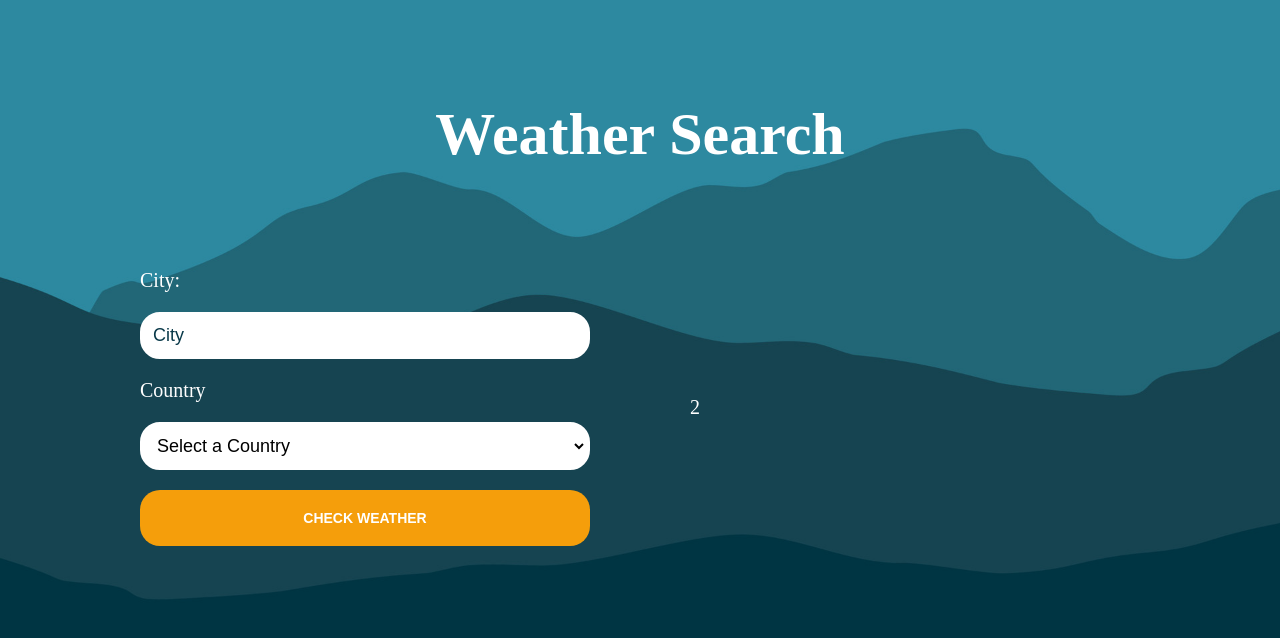
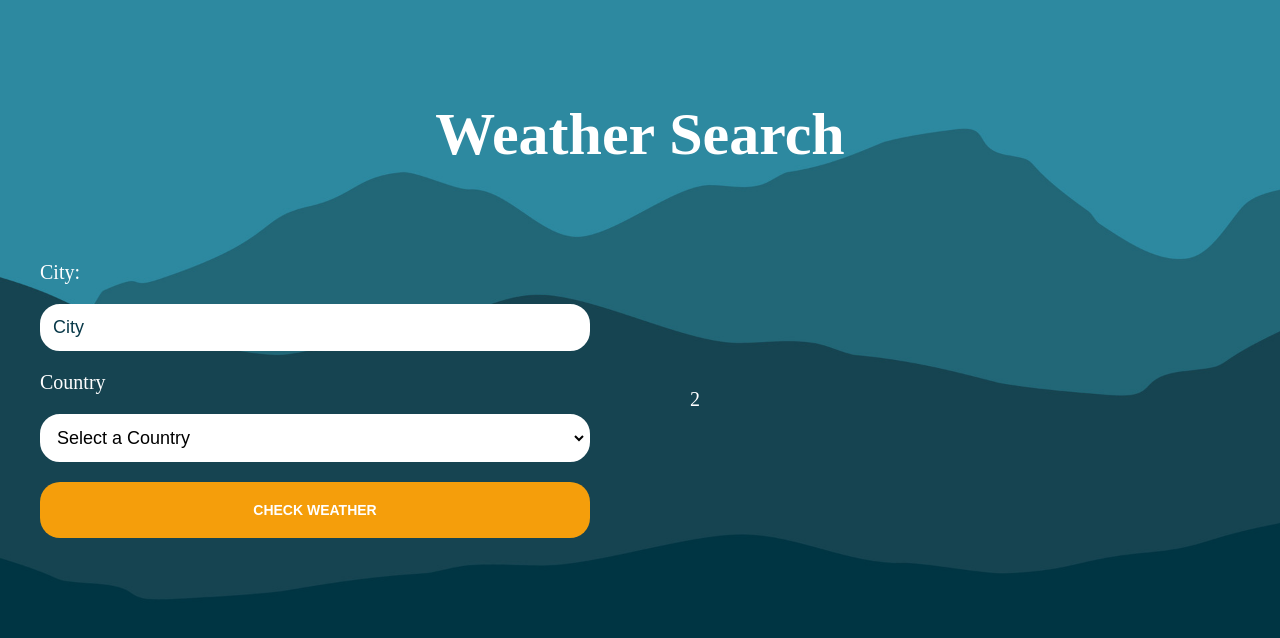
Before and after one commit to Skolldar/clima-react-typescript, a React (Vite) app: page / in a window 1280 px wide. Shown: the top 638 px of the page. Built offline with nearby package versions, Linux system fonts and the light colour scheme.

Commit message:
Agregando el style para pantallas grandes y tablet

```diff
--- a/src/App.module.css
+++ b/src/App.module.css
@@ -1,13 +1,13 @@
 .tittle {
     text-align: center;
     font-size: 6rem;
-    margin-top: 5rem;
-    padding-top: 5rem;
+    margin: 2rem 0;
+    padding: 1.2rem 0;
 }
 
 .container {
     width:100%;
-    max-width: 100rem;
+    max-width: 120rem;
     margin: 0 auto;
 }
 
@@ -16,7 +16,22 @@
         display: grid;
         grid-template-columns: repeat(2, 1fr);
         align-items: center;
-        gap: 10rem;
-        margin-top: 10rem;
+        gap: 5rem;
+        margin-top: 5rem;
+    }
+    .tittle {
+        font-size: 6rem;
+        margin-top: 5rem;
+        padding-top: 5rem;
     }
 }
+
+@media (min-width:1280px) {
+    .container {
+        display: grid;
+        grid-template-columns: repeat(2, 1fr);
+        align-items: center;
+        gap: 10rem;
+        margin-top: 8rem;
+    }
+}
```
